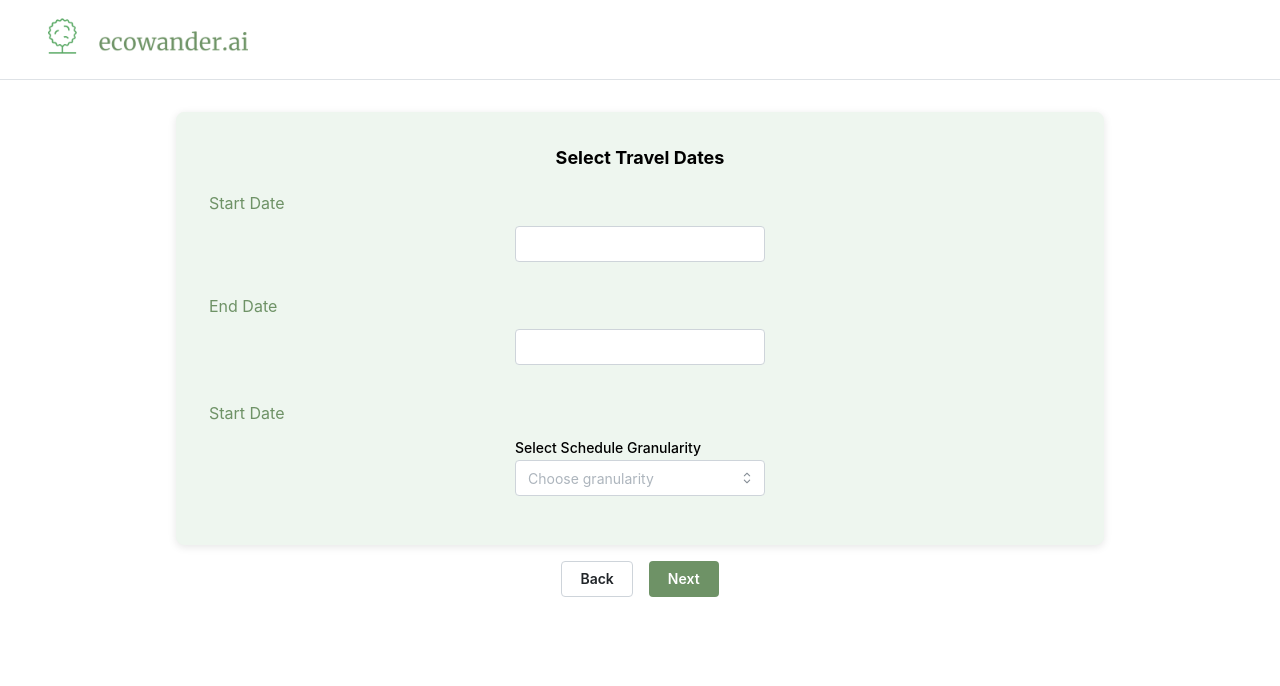
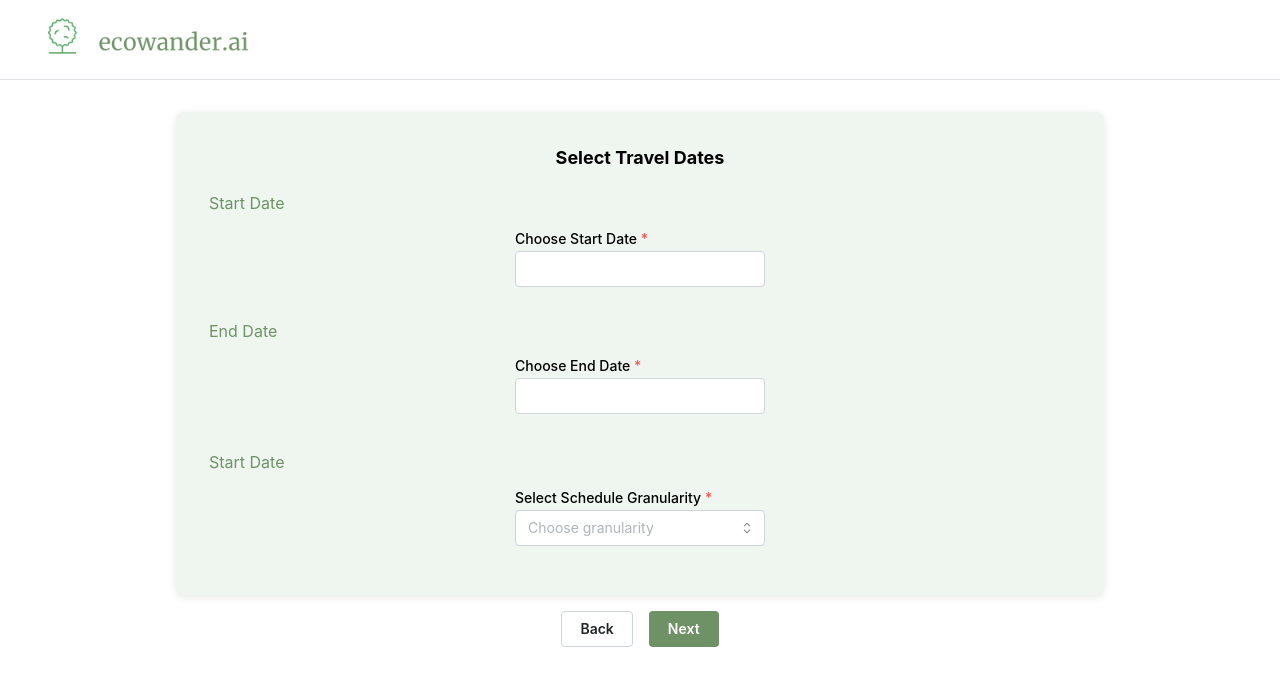
Before and after one commit to apramm/Ecowander.ai, a React (Vite) app in the folder Frontend/: page / in a window 1280 px wide. Both pictures are taken after a click on the button "Next". Shown: the top 686 px of the page. Built offline with nearby package versions, Linux system fonts and the light colour scheme.

Commit message:
Added some required fields

```diff
--- a/Frontend/src/pages/Page1.tsx
+++ b/Frontend/src/pages/Page1.tsx
@@ -59,6 +59,8 @@ const Page1: React.FC<DateSelectorProps> = ({ formData, setFormData }) => {
             Start Date
           </Text>
           <DateInput
+            required
+            label="Choose Start Date"
             value={formData.startDate ? new Date(formData.startDate) : null}
             onChange={handleStartDateChange}
             mb="md"
@@ -67,11 +69,12 @@ const Page1: React.FC<DateSelectorProps> = ({ formData, setFormData }) => {
         </Box>
 
         <Box>
-
           <Text mb="xs" color="#6E9266">
             End Date
           </Text>
           <DateInput
+            required
+            label="Choose End Date"
             value={formData.endDate ? new Date(formData.endDate) : null}
             onChange={handleEndDateChange}
             mb="lg"
@@ -84,6 +87,7 @@ const Page1: React.FC<DateSelectorProps> = ({ formData, setFormData }) => {
             Start Date
           </Text>
           <Select
+            required
             label="Select Schedule Granularity"
             placeholder="Choose granularity"
             data={granularityOptions}
--- a/Frontend/src/pages/Page2.tsx
+++ b/Frontend/src/pages/Page2.tsx
@@ -47,6 +47,8 @@ const Page2: React.FC<Page2Props> = ({ formData, setFormData }) => {
         Budget (in dollars)
       </Text>
       <TextInput
+        required
+        label="Enter Budget"
         type="number"
         placeholder="Enter your budget"
         value={formData.budgetInDollars.toString()} // Convert number to string for input
@@ -58,6 +60,8 @@ const Page2: React.FC<Page2Props> = ({ formData, setFormData }) => {
         Number of People
       </Text>
       <TextInput
+        required
+        label="Party Size"
         type="number"
         placeholder="Enter number of people"
         value={formData.numberOfPeople.toString()} // Convert number to string for input
```
